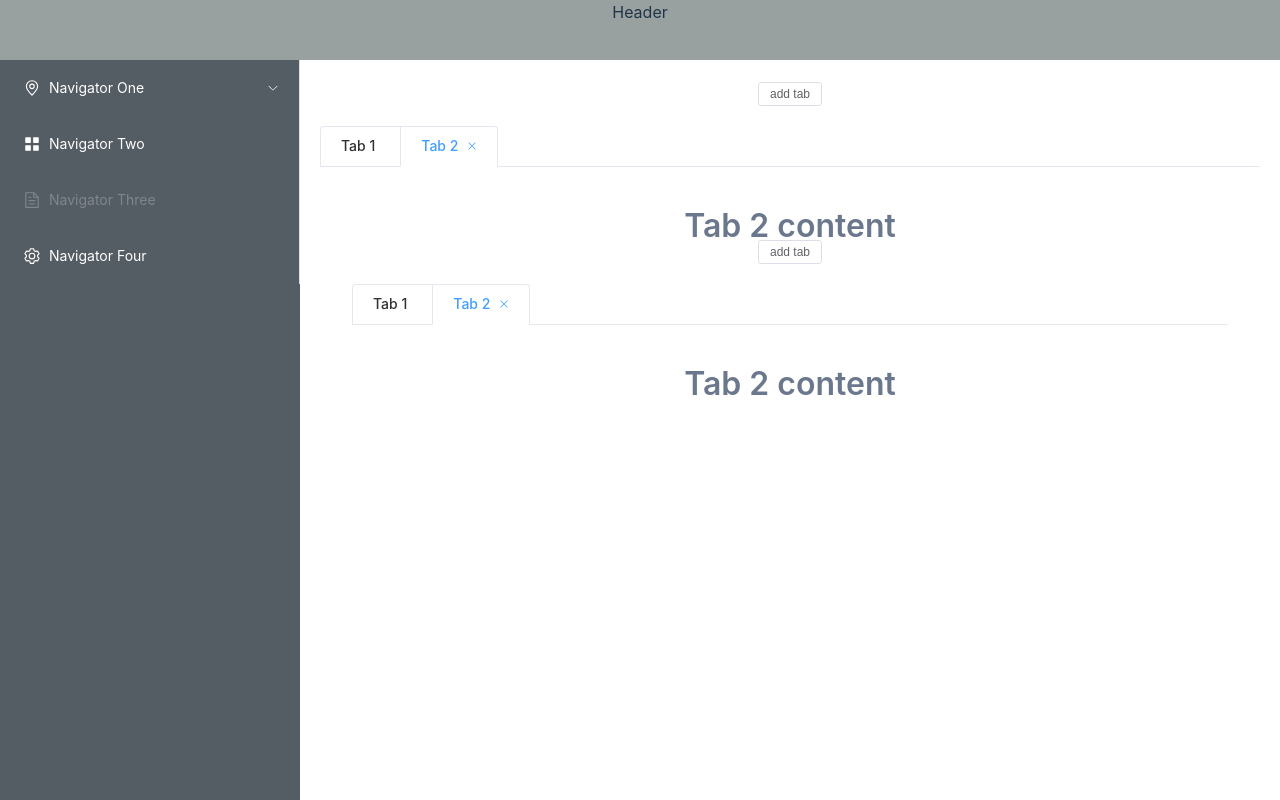
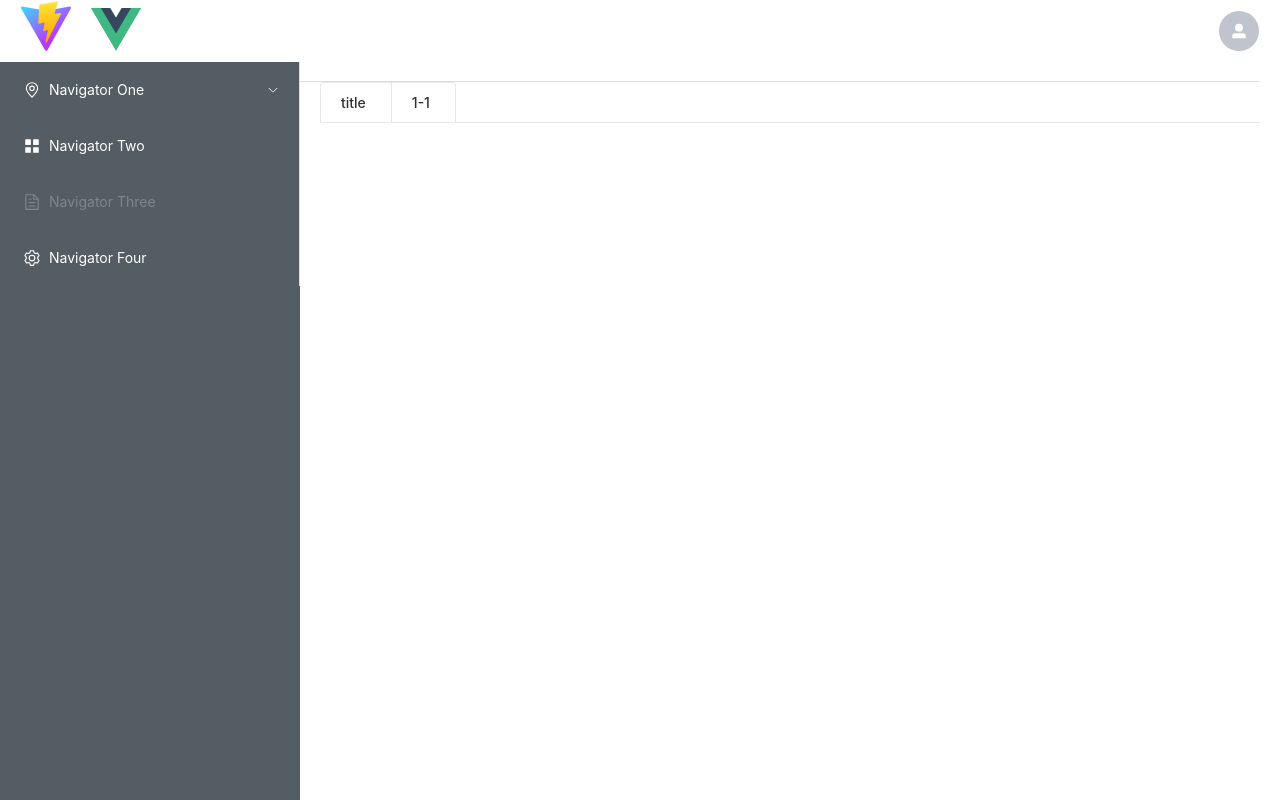
Before and after one commit to foticc/v3pinia, a Vue app: page /#/1-1 in a window 1280 px wide. Built offline with nearby package versions, Linux system fonts and the light colour scheme.

Commit message:
modified:   src/routes/index.js

```diff
--- a/src/App.vue
+++ b/src/App.vue
@@ -1,22 +1,25 @@
 <script setup>
 // This starter template is using Vue 3 <script setup> SFCs
 // Check out https://vuejs.org/api/sfc-script-setup.html#script-setup
-import HelloWorld from "./components/HelloWorld.vue";
-import Menu from "./components/Menu.vue";
+import HelloWorld from "@/components/HelloWorld.vue";
+import Menu from "@/components/Menu.vue";
 import Tabs from "@/components/Tabs.vue";
+import Header from "@/components/Header.vue";
 </script>
 
 <template>
   <div class="common-layout">
     <el-container>
-      <el-header class="header">Header</el-header>
+      <el-header class="header">
+        <Header />
+      </el-header>
       <el-container>
         <el-aside class="aside">
           <Menu />
         </el-aside>
         <el-main class="main">
           <tabs>
-            <router-view />
+            <router-view replace />
           </tabs>
         </el-main>
       </el-container>
@@ -26,12 +29,15 @@ import Tabs from "@/components/Tabs.vue";
 
 <style scoped>
 .header {
-  background-color: rgb(153, 160, 160);
+  background: transparent;
+  margin: 1px;
 }
+
 .aside {
   background-color: #545c64;
   text-align: left;
 }
+
 .common-layout {
   flex: 1;
   display: flex;
--- /dev/null
+++ b/src/components/Header.vue
@@ -0,0 +1,55 @@
+<script setup>
+import {
+    UserFilled
+} from "@element-plus/icons-vue";
+</script>
+
+<template>
+    <div class="header-layout">
+        <div class="header-left">
+            <img src="../../public/vite.svg" />
+            <img src="../assets/vue.svg" />
+        </div>
+        <div class="header-right">
+            <el-dropdown class="icon" trigger="click">
+                <el-avatar :icon="UserFilled">
+                    <arrow-down />
+                </el-avatar>
+                <template #dropdown>
+                    <el-dropdown-menu>
+                        <el-dropdown-item>Action 1</el-dropdown-item>
+                        <el-dropdown-item>Action 2</el-dropdown-item>
+                        <el-dropdown-item>Action 3</el-dropdown-item>
+                        <el-dropdown-item disabled>Action 4</el-dropdown-item>
+                        <el-dropdown-item divided>Action 5</el-dropdown-item>
+                    </el-dropdown-menu>
+                </template>
+            </el-dropdown>
+        </div>
+    </div>
+    <el-divider />
+</template>
+
+<style scoped>
+img {
+    width: 50px;
+    margin-right: 20px;
+}
+
+.header-layout {
+    display: flex;
+    flex-direction: row;
+    justify-content: space-between;
+}
+
+.header-right {
+    flex: 1;
+    text-align: right;
+    margin-top: 10px;
+    margin-left: 120px;
+}
+
+.icon:hover {
+    cursor: pointer;
+}
+</style>
--- a/src/components/Tabs.vue
+++ b/src/components/Tabs.vue
@@ -1,74 +1,41 @@
-<template>
-  <div style="margin-bottom: 20px">
-    <el-button size="small" @click="addTab(editableTabsValue)">
-      add tab
-    </el-button>
-  </div>
-  <el-tabs
-    v-model="editableTabsValue"
-    type="card"
-    class="demo-tabs"
-    closable
-    @tab-remove="removeTab"
-  >
-    <el-tab-pane
-      v-for="item in editableTabs"
-      :key="item.name"
-      :label="item.title"
-      :name="item.name"
-    >
-      {{ item.content }}
-      <slot />
-    </el-tab-pane>
-  </el-tabs>
-</template>
 <script setup>
 import { ref } from "vue";
+import { useRouter, useRoute } from 'vue-router';
+import { useStore } from "@/store";
 
-let tabIndex = 2;
-const editableTabsValue = ref("2");
-const editableTabs = ref([
-  {
-    title: "Tab 1",
-    name: "1",
-    content: "Tab 1 content",
-  },
-  {
-    title: "Tab 2",
-    name: "2",
-    content: "Tab 2 content",
-  },
-]);
+const router = useRouter();
+
+const tabs = useStore();
+
+
+let tabIndex = tabs.active;
+
 
 const addTab = (targetName) => {
-  const newTabName = `${++tabIndex}`;
-  editableTabs.value.push({
-    title: "New Tab",
-    name: newTabName,
-    content: "New Tab content",
-  });
-  editableTabsValue.value = newTabName;
+
 };
 const removeTab = (targetName) => {
-  const tabs = editableTabs.value;
-  let activeName = editableTabsValue.value;
-  if (activeName === targetName) {
-    tabs.forEach((tab, index) => {
-      if (tab.name === targetName) {
-        const nextTab = tabs[index + 1] || tabs[index - 1];
-        if (nextTab) {
-          activeName = nextTab.name;
-        }
-      }
-    });
-  }
+  tabs.removeTabs(targetName)
+};
+const tabClick = (pane) => {
+  router.push(pane.props.name)
+}
+</script>
 
-  editableTabsValue.value = activeName;
-  editableTabs.value = tabs.filter((tab) => tab.name !== targetName);
-};
-</script>
+<template>
+  <div>
+    <el-tabs v-model="tabIndex" type="card" class="demo-tabs" :closable="tabs.single" @tab-remove="removeTab"
+      @tab-click="tabClick">
+      <el-tab-pane v-for="item in tabs.topTabs" :closable="tabs.single" :key="item.path" :label="item.title"
+        :name="item.path">
+        <slot />
+      </el-tab-pane>
+    </el-tabs>
+  </div>
+</template>
+
 <style>
-.demo-tabs > .el-tabs__content {
+.demo-tabs>.el-tabs__content {
   padding: 32px;
   color: #6b778c;
   font-size: 32px;
--- a/src/main.js
+++ b/src/main.js
@@ -9,9 +9,15 @@ import routes from "./routes"
 import "./style.css"
 import App from "./App.vue"
 
+import { useStore } from "@/store"
+
 const router = createRouter({
   history: createWebHashHistory(),
   routes,
+})
+
+router.afterEach((to, from) => {
+  useStore().addTabs(to)
 })
 
 createApp(App)
--- a/src/routes/index.js
+++ b/src/routes/index.js
@@ -12,7 +12,7 @@ const routes = [
   {
     path: "/1-1",
     name: "1-1",
-    component: () => import("@/components/Tabs.vue"),
+    component: () => import("@/components/HelloWorld.vue"),
   },
 ]
 
--- a/src/store/index.js
+++ b/src/store/index.js
@@ -1,15 +1,38 @@
 import { defineStore } from "pinia"
 
-export const useStore = defineStore("shop", {
+export const useStore = defineStore("context", {
   state: () => ({
-    count: 0,
+    active: "",
+    topTabs: [
+      {
+        path: "/",
+        name: "tab1",
+        title: "title",
+      },
+    ],
   }),
   getters: {
-    double: (state) => state.count * 2,
+    single() {
+      return this.topTabs.length > 1
+    },
   },
   actions: {
-    increment() {
-      this.count++
+    increment() {},
+    addTabs(route) {
+      let index = this.topTabs.findIndex((item) => item.path === route.fullPath)
+      console.log(index + ":" + route.fullPath)
+      if (index == -1) {
+        this.topTabs.push({
+          path: route.fullPath,
+          name: route.name,
+          title: route.name,
+        })
+        this.active = route.fullPath
+      }
+    },
+    removeTabs(path) {
+      let index = this.topTabs.findIndex((item) => item.path === path)
+      this.topTabs.splice(index, 1)
     },
   },
 })
```
Also changed, not shown: src/components/Menu.vue (+16 -14 lines), 1 other file (tests, documents, lock files or other folders).
